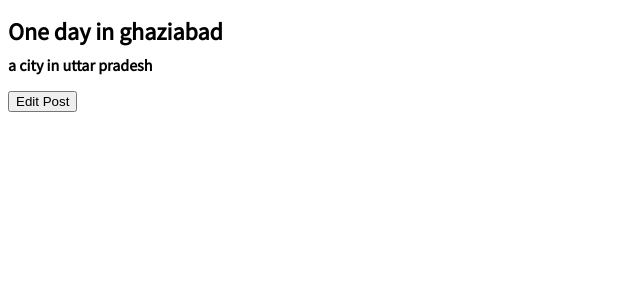
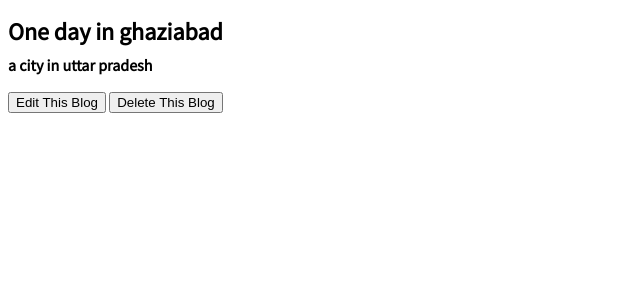
Before and after one commit to irohanrajput/blog_app, a Django app: page /post/2/ in a window 1280 px wide. Shown: the part 92-392 px from the top of the page, without its empty margins (0-640 px from the left). Run offline with Django 4.2, Linux system fonts and the light colour scheme; data comes from the database, SQL or seed files in the repository; both versions use the stored data as it was after the commit.

Commit message:
added new feat: delete option to delete blog posts

```diff
--- a/blog/templates/blog/post_detail.html
+++ b/blog/templates/blog/post_detail.html
@@ -7,6 +7,7 @@
     <p> {{ object.body }} </p>
 </div>
 
-<a href="{% url 'post_edit' post.pk %}"><button>Edit Post</button></a>
+<a href="{% url 'post_edit' post.pk %}"><button>Edit This Blog</button></a>
+<a href="{% url 'post_delete' post.pk %}"><button>Delete This Blog</button></a>
 
 {% endblock content %}
--- a/blog/urls.py
+++ b/blog/urls.py
@@ -5,5 +5,6 @@ urlpatterns = [
     path('', BlogListView.as_view(), name='home'),
     path("post/<int:pk>/", BlogDetailView.as_view(), name="post_detail"),
     path("post/new/", BlogCreateView.as_view(), name="post_new"),
-    path("post/<int:pk>/edit/", BlogUpdateView.as_view(), name="post_edit")
+    path("post/<int:pk>/edit/", BlogUpdateView.as_view(), name="post_edit"),
+    path("post/<int:pk>/delete/", BlogDeleteView.as_view(), name="post_delete")
 ]
--- a/blog/views.py
+++ b/blog/views.py
@@ -1,6 +1,7 @@
 from django.views.generic import ListView, DetailView
-from django.views.generic.edit import CreateView, UpdateView
+from django.views.generic.edit import CreateView, UpdateView, DeleteView
 from .models import Post
+from django.urls import reverse_lazy
 
 class BlogListView(ListView):
     model = Post
@@ -22,3 +23,8 @@ class BlogUpdateView(UpdateView):
     model = Post
     template_name = 'blog/post_edit.html'
     fields = ('title','body')
+
+class BlogDeleteView(DeleteView):
+    model = Post
+    template_name = 'blog/post_delete.html'
+    success_url = reverse_lazy('home')
```
Also changed, not shown: blog/templates/blog/post_delete.html (added, +19 -0 lines), blog/tests.py (line endings or trailing spaces), db.sqlite3.
